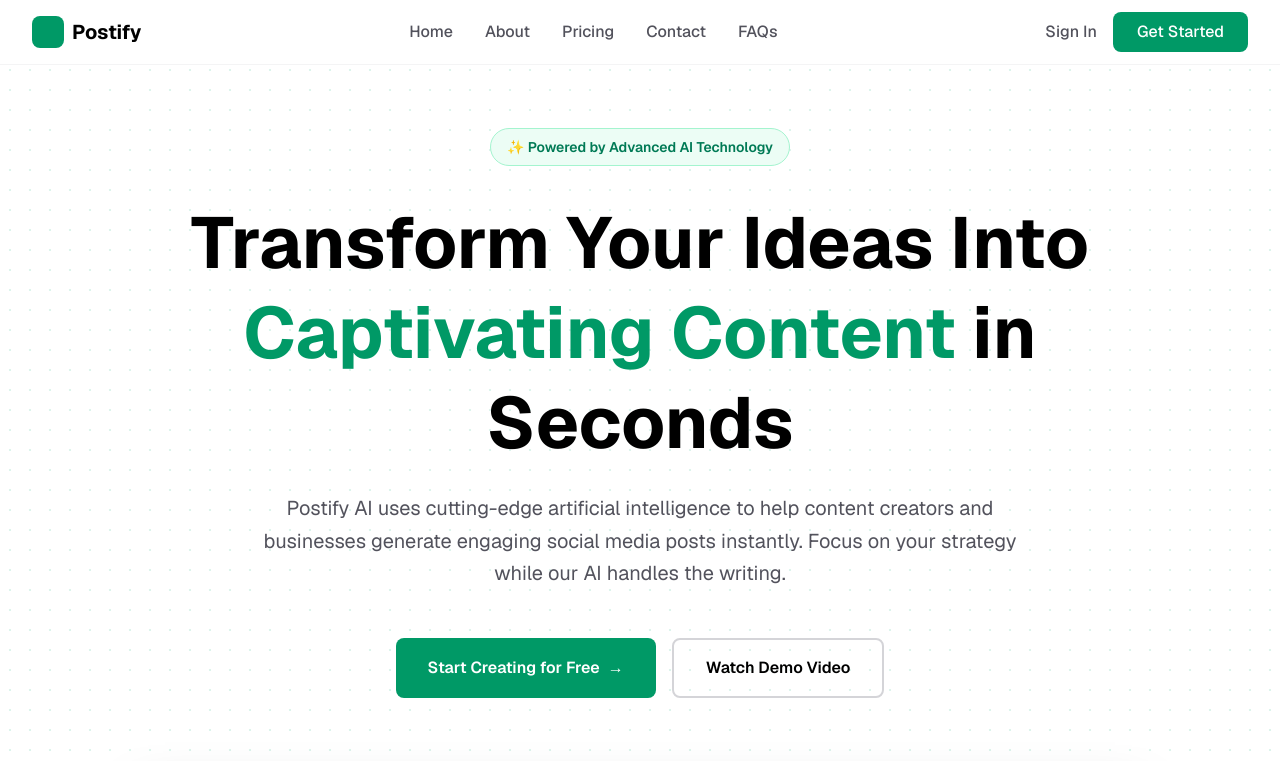
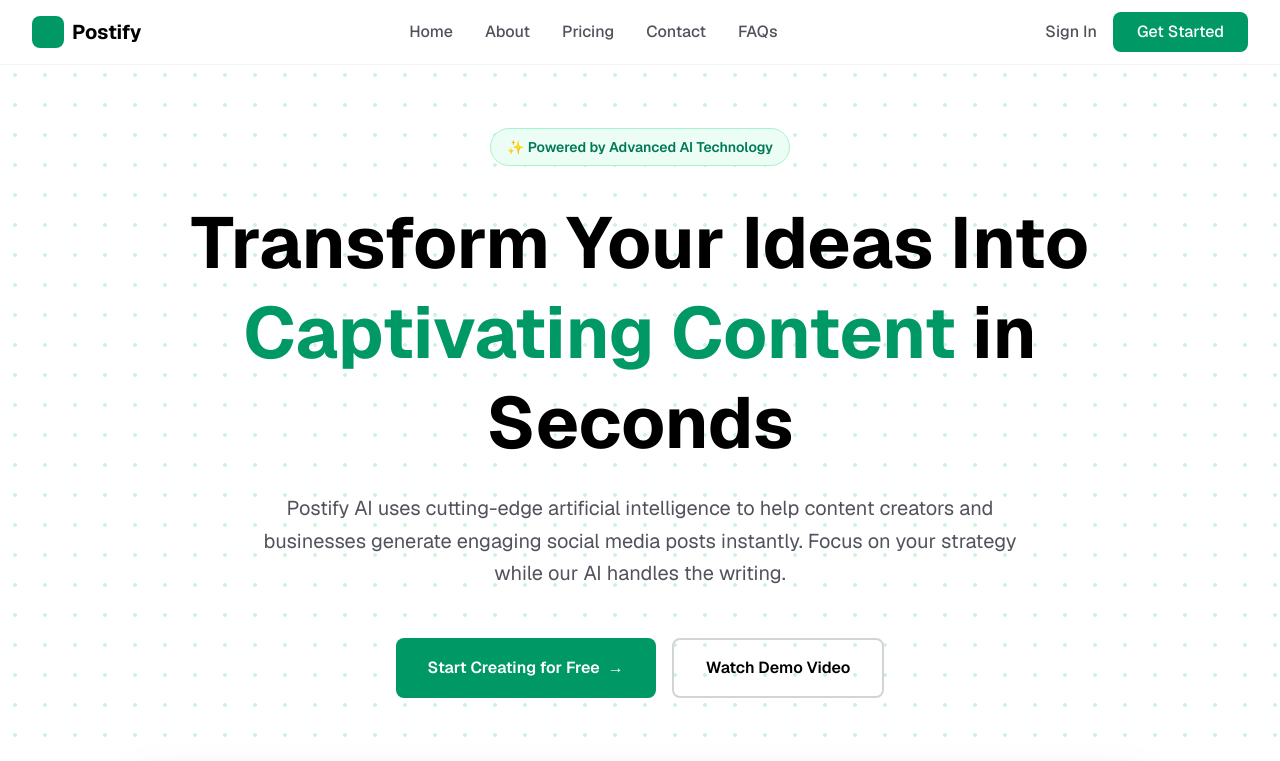
Before and after one commit to PostifyAI-Official/Postify-Ai, a Next.js app: page / in a window 1280 px wide. Shown: the top 761 px of the page. Built offline with nearby package versions, Linux system fonts and the light colour scheme; no server answers.

Commit message:
Increase dot size in hero background pattern

```diff
--- a/src/app/page.js
+++ b/src/app/page.js
@@ -76,8 +76,8 @@ export default function Home() {
 
       {/* Hero Section - Enhanced */}
       <section className="relative pt-32 pb-20 px-4 sm:px-6 lg:px-8 border-b border-zinc-100 bg-gradient-to-b from-emerald-50/30 to-white" style={{
-        backgroundImage: 'radial-gradient(circle, rgb(16 185 129 / 0.15) 1px, transparent 1px)',
-        backgroundSize: '20px 20px'
+        backgroundImage: 'radial-gradient(circle, rgb(16 185 129 / 0.2) 2px, transparent 2px)',
+        backgroundSize: '30px 30px'
       }}>
         <div className="max-w-5xl mx-auto relative z-10">
           {/* Badge */}
```
